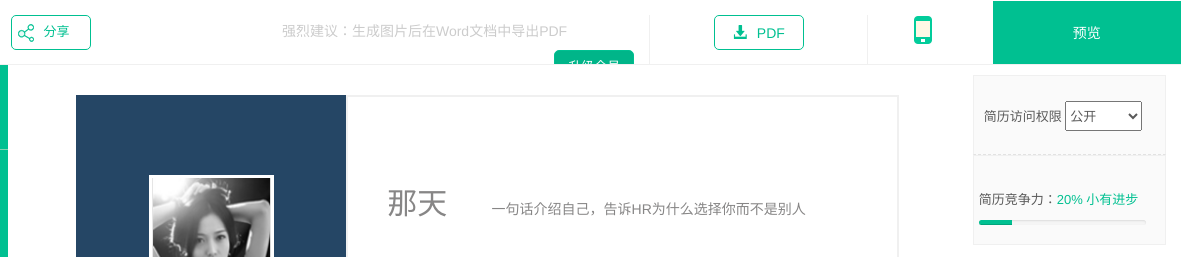
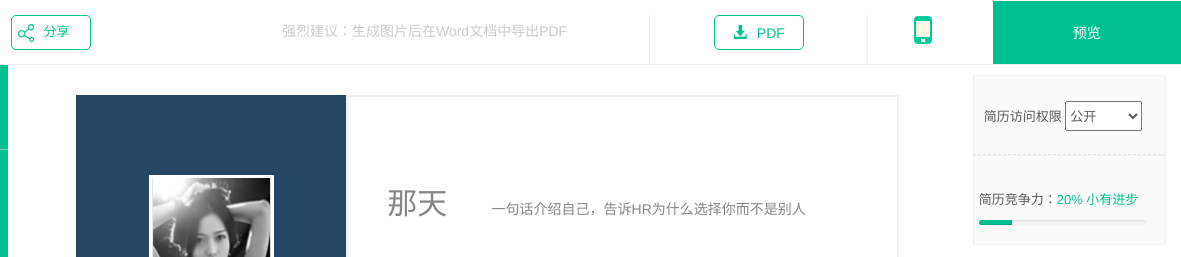
Before and after one commit to natian94/natian94.github.io, a plain HTML site: page page/resume.html in a window 1280 px wide. Shown: the top 257 px of the page, 99-1280 px from the left. Drawn offline with Linux system fonts and the light colour scheme; a script that the page names is missing.

Commit message:
Update resume.html

```diff
--- a/page/resume.html
+++ b/page/resume.html
@@ -346,7 +346,7 @@
 				<a href="../index.html"><img src="../img/LOGO.png" class="col-md-1 col-sm-1 " style="margin-top: 15px;"></a>
 				<div class="col-md-6 col-sm-6 sec_3_top" >
 					<button style="background-image: url(../img/20170807154606.png);">&nbsp;&nbsp;&nbsp;分享</button>
-				    <span style="margin-left: 30%;" class="hidden-xs"></span>强烈建议：生成图片后在Word文档中导出PDF<button style="background-color: #00b589;color: white;float: right;">升级会员</button>
+				    <span style="margin-left: 30%;" class="hidden-xs"></span>强烈建议：生成图片后在Word文档中导出PDF
 				</div>
 				<div class="col-md-2 col-sm-2" style="border-right:1px solid #f0f0f0;height: 100%;text-align: center;border-bottom: 1px solid rgb(240,240,240);">
 					<button  class="sec_3_top_btn"><span class="glyphicon glyphicon-download-alt" style="margin-right: 10px;" onclick="donload_pdf()"></span>PDF</button>
```
